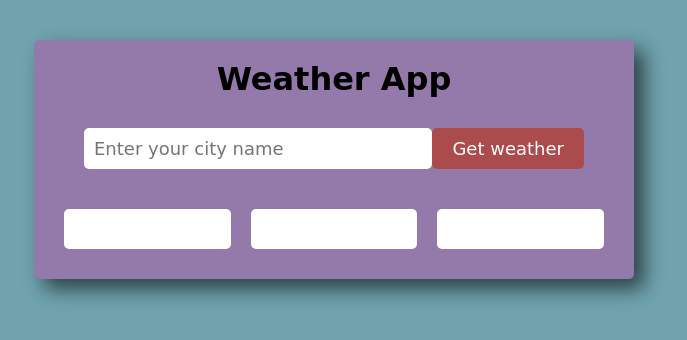
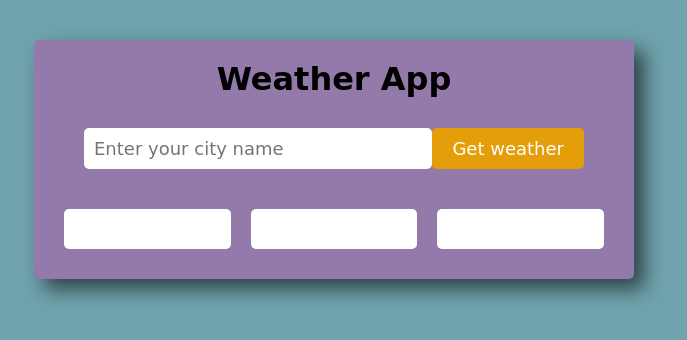
Before and after one commit to ashishchauhan0001/WeatherApp, a plain HTML site: page WeatherApp-main/index.html in a window 1280 px wide. In both pictures the pointer is over the input "Get weather". Shown: the whole page, without its empty margins (306-993 px from the left). Drawn offline with Linux system fonts and the light colour scheme.

Commit message:
button hover color changes

```diff
--- a/WeatherApp-main/style.css
+++ b/WeatherApp-main/style.css
@@ -42,7 +42,7 @@ form input[type="submit"]{
     transition: all 0.2s ease-in;
 }
 form input[type="submit"]:hover{
-    background-color: rgb(171, 75, 75);
+    background-color: rgb(227, 158, 10);
 }
 .icon img{
     width: 100px;
```
